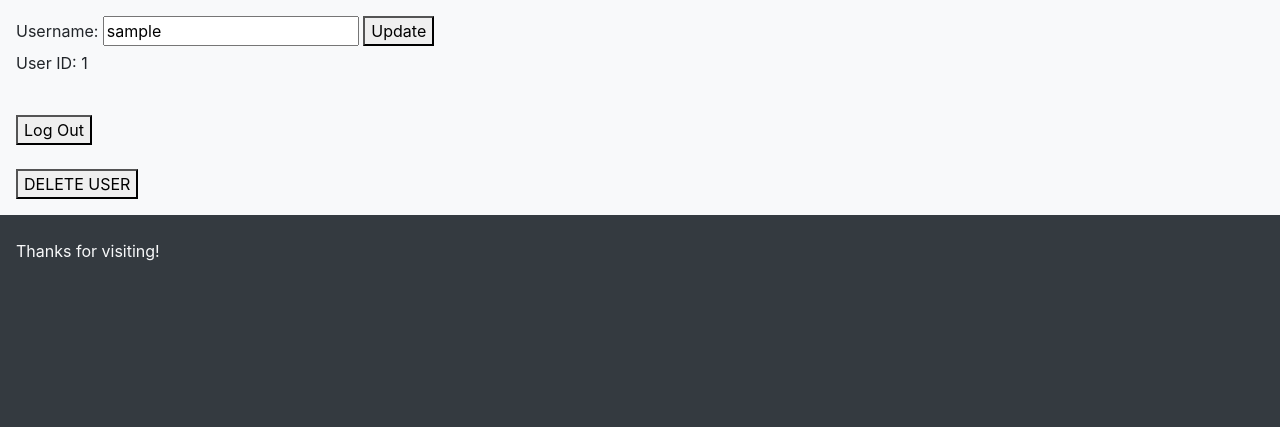
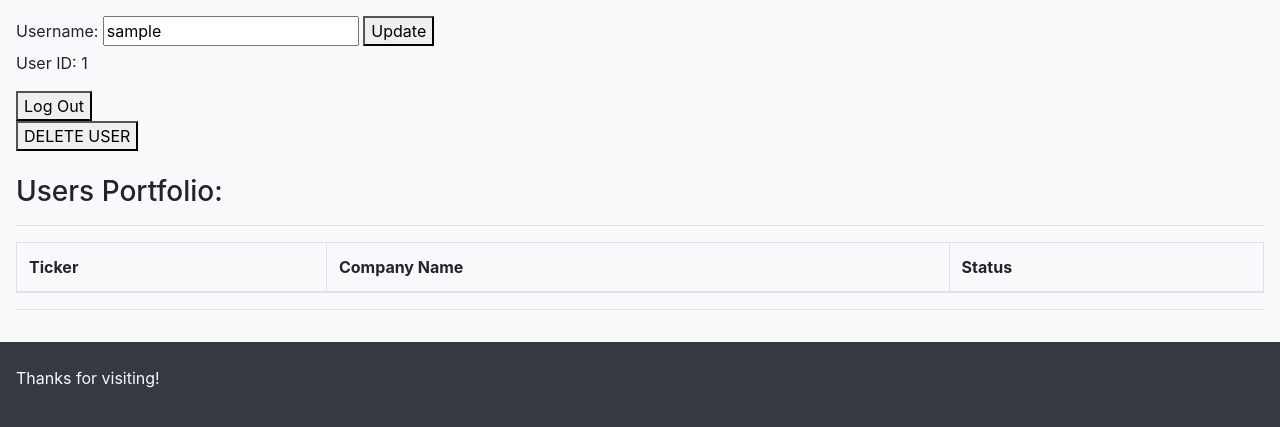
Before and after one commit to l-j-g/ASX_DB-t3a3, a Flask app: page /users/profile/ in a window 1280 px wide. Shown: the part 137-564 px from the top of the page. Run offline with Flask 2, Linux system fonts and the light colour scheme; the visitor is signed in with stand-in values (Sample User, id 1); data comes from the database, SQL or seed files in the repository; data that the repository does not hold is empty; parts of the project's set-up code (start-up, migrations or seed data) failed here and were passed over; some libraries are stand-ins or nearby versions.

Commit message:
added display of users portfolios

```diff
--- a/asxApp/templates/profile.html
+++ b/asxApp/templates/profile.html
@@ -7,15 +7,39 @@
             <button>Update</button>
         </form>
         <p>User ID: {{ current_user.id }}</p>
-    </div>
-
     <form action = "/users/profile/logout", method="GET">
-        <br/>
         <button>Log Out</button>
     </form>
 
     <form action = "/users/profile/delete", method="POST">
-        <br/>
         <button>DELETE USER</button>
     </form>
+    </div>
+    <br/>
+    <h3> Users Portfolio: </h3>
+    <hr/>
+    <table class="table table-striped table-bordered">
+        <thead>
+            <tr>
+                <th>Ticker</th>
+                <th>Company Name</th>
+                <th>Status</th>
+            </tr>
+        {% for ticker in current_user.followed_companies %}
+        <tbody>
+            <tr>
+                <td>
+                    <a href="/tickers/{{ ticker.ticker_id }}/">{{ ticker.ticker_id }}</a>
+                </td>
+                <td>
+                    {{ ticker.company_name }}
+                </td>
+                <td>
+                    <a href="/tickers/{{ ticker.ticker_id }}/remove">Remove</a>
+                </td>
+            </tr>
+        </tbody>
+        {% endfor %}
+    </table>
+    <hr/>
 {% endblock %}
--- a/asxApp/templates/ticker_index.html
+++ b/asxApp/templates/ticker_index.html
@@ -17,8 +17,8 @@
             </tr>
 
         </thead>
+        <tbody>
         {% for ticker in page_data.tickers %}
-        <tbody>
             <tr>
                 <td>
                     <a href="/tickers/{{ ticker.ticker_id }}/">{{ ticker.ticker_id }}</a>
@@ -34,11 +34,10 @@
                 </td>
                 {% if current_user.is_authenticated %}
                 <td>
-                    <form action="/tickers/{{ ticker.ticker_id }}/add" method="POST"><button>Add to Portfolio </button>
+                    <a href="/tickers/{{ ticker.ticker_id }}/add">Add to Portfolio </a>
                 </td>
                 {% endif %}
             </tr>
-        </tbody>
         {% endfor %}
     </table>
     <hr/>
```
Also changed, not shown: asxApp/controllers/tickers_controller.py (+10 -1 lines).
